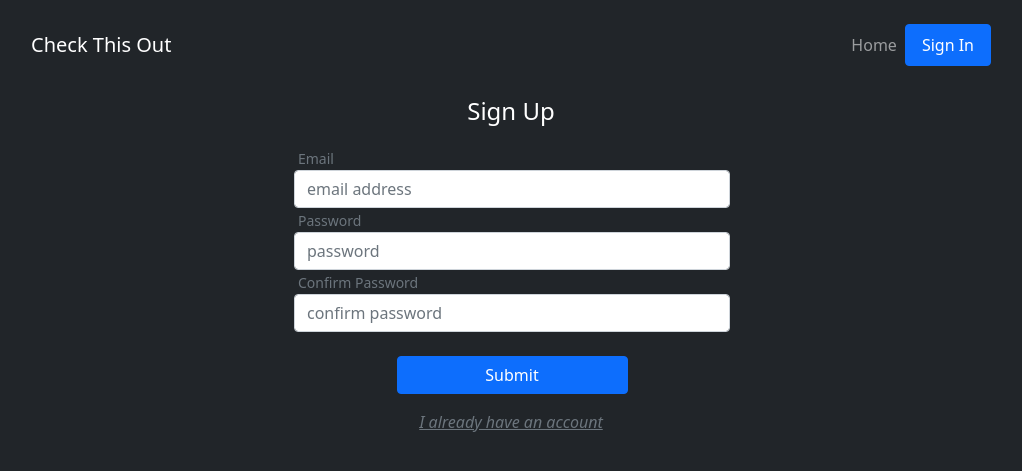
After one commit to jcksnfales/ct_capstone, a Flask app: page /signup in a window 1280 px wide. The commit adds this page. Shown: the top 471 px of the page, without its empty margins (129-1151 px from the left). Run offline with Flask 2, Linux system fonts and the light colour scheme; some libraries are stand-ins or nearby versions.

Commit message:
Copied auth functionality from book catalog webapp

```diff
--- a/app/__init__.py
+++ b/app/__init__.py
@@ -1,9 +1,25 @@
 from flask import Flask
 from config import Config
 from .site.routes import site
+from .authentication.routes import auth
+from .api.routes import api
+
+from flask_sqlalchemy import SQLAlchemy
+from flask_migrate import Migrate
+from models import db as root_db, login_manager, ma
+from flask_cors import CORS
+from helpers import JSONEncoder
 
 app = Flask(__name__)
+CORS(app)
 
 app.register_blueprint(site)
+app.register_blueprint(auth)
+app.register_blueprint(api)
 
+app.json_encoder = JSONEncoder
 app.config.from_object(Config)
+root_db.init_app(app)
+login_manager.init_app(app)
+ma.init_app(app)
+migrate = Migrate(app, root_db)
--- /dev/null
+++ b/app/api/routes.py
@@ -0,0 +1,5 @@
+from flask import Blueprint, request, jsonify, render_template
+from helpers import token_required
+from models import db, User
+
+api = Blueprint('api',__name__, url_prefix='/api')
--- /dev/null
+++ b/app/authentication/auth_templates/sign_up.html
@@ -0,0 +1,48 @@
+{% extends 'base.html' %}
+
+{% block content %}
+<main class="container w-75">
+    <!-- HEADER TEXT -->
+    <header class="row mt-2 py-1 text-center">
+        <div class="col-12 px-0 h4">Sign Up</div>
+    </header>
+    <!-- FLASHED MESSAGES -->
+    {% include 'flashes.html' %}
+    <!-- FORM CONTENT -->
+    <div class="row">
+        <aside class="col-7 col-md-6 col-lg-5 ps-0 pe-4 mx-auto">
+            <form method="POST">
+                {{ form.hidden_tag() }}
+                <div class="form-group my-2">
+                    <!-- EMAIL -->
+                    <fieldset id="email-field">
+                        <small class="ms-1 mb-1 text-secondary">{{ form.email.label }}</small>
+                        {{ form.email(class = 'form-control', placeholder = 'email address') }}
+                    </fieldset>
+                        {% if form.email.errors %}
+                        <!-- EMAIL VALIDATION ERROR -->
+                        <div class="ms-1 text-danger"><em>{{ form.email.errors[0] }}</em></div>
+                        {% endif %}
+                    <!-- PASSWORD -->
+                    <fieldset id="pass-field">
+                        <small class="ms-1 mb-1 text-secondary">{{ form.password.label }}</small>
+                        {{ form.password(class = 'form-control', placeholder = 'password') }}
+                    </fieldset>
+                    <!-- PASSWORD CONFIRM -->
+                    <fieldset id="pass-confirm-field">
+                        <small class="ms-1 mb-1 text-secondary">{{ form.password_confirm.label }}</small>
+                        {{ form.password_confirm(class = 'form-control', placeholder = 'confirm password') }}
+                    </fieldset>
+                        {% if form.password.errors %}
+                        <!-- PW VALIDATION ERROR -->
+                        <div class="ms-1 text-danger"><em>{{ form.password.errors[0] }}</em></div>
+                        {% endif %}
+                </div>
+                <!-- SUBMIT BUTTON -->
+                <div class="col-6 mx-auto">{{ form.submit_button(class = 'btn btn-primary btn-block mt-3 w-100') }}</div>
+            </form>
+        </aside>
+        <a href="{{ url_for('auth.signin') }}" class="text-secondary text-center px-0 mt-3"><em>I already have an account</em></a>
+    </div>
+</main>
+{% endblock %}
--- /dev/null
+++ b/app/authentication/routes.py
@@ -0,0 +1,68 @@
+from forms import UserLoginForm, UserRegisterForm
+from models import User, db, check_password_hash
+from flask import Blueprint, render_template, request, redirect, flash
+from flask_login import login_user, logout_user, LoginManager, current_user, login_required
+
+auth = Blueprint('auth', __name__, template_folder='auth_templates')
+
+# SIGN UP
+@auth.route('/signup', methods=['GET','POST'])
+def signup():
+    form = UserRegisterForm()
+
+    try:
+        if request.method == 'POST' and form.validate_on_submit():
+            email = form.email.data
+            password = form.password.data
+
+            # find existing users' emails with a database query
+            existing_users = [e[0] for e in db.session.query(User.email).all()]
+            # then, check entered email against existing emails
+            if email in existing_users:
+                # if there's already an account registered with that email, return the user an error
+                flash(f'"{email}" has already been registered.', category='auth-register-failed')
+                return redirect('/signup')
+            else:
+                # otherwise, register the email
+                new_user = User(email, password=password)
+                db.session.add(new_user)
+                db.session.commit()
+
+                flash(f'Successfully registered "{email}"', category='auth-register-success')
+                return redirect('/signin')
+    except:
+        raise Exception('Invalid Form Data')
+    return render_template('sign_up.html', form=form)
+
+# SIGN IN
+@auth.route('/signin', methods=['GET','POST'])
+def signin():
+    form = UserLoginForm()
+
+    try:
+        if request.method == 'POST' and form.validate_on_submit():
+            email = form.email.data
+            password = form.password.data
+
+            # query the database for the given user's record
+            logged_user = User.query.filter(User.email == email).first()
+            # check if there is an existing record for the given user, and check the given password against the recorded one
+            if logged_user and check_password_hash(logged_user.password, password):
+                # if the username and password are valid, log user in and return a success message
+                login_user(logged_user)
+                flash('Successfully logged in.', 'auth-login-success')
+                return redirect('/')
+            else:
+                # if the username/password are NOT valid, return the user an error message
+                flash('Incorrect username or password.', category='auth-login-failed')
+                return redirect('/signin')
+    except:
+        raise Exception('Invalid Form Data')
+    return render_template('sign_in.html', form=form)
+
+# LOG OUT
+@auth.route('/logout')
+def logout():
+    logout_user()
+    flash('Successfully logged out.', 'auth-logout-success')
+    return redirect('/signin')
--- a/app/static/css/style.css
+++ b/app/static/css/style.css
@@ -1,3 +1,19 @@
 /* * {
     border: 1px solid red;
 } */
+
+*,*:before,*::after{
+    padding: 0;
+    margin: 0;
+    box-sizing: inherit;
+}
+
+#logout-btn{
+    color: #dc3545;
+}
+#logout-btn:hover{
+    color: white;
+}
+#logout-btn:focus{
+    color: white;
+}
--- a/app/templates/base.html
+++ b/app/templates/base.html
@@ -20,7 +20,15 @@
                     <li class="nav-item">
                         <a href="/" class="nav-link">Home</a>
                     </li>
+                <!-- LOGGED IN -->
+                {% if current_user.is_authenticated %}
                 </ul>
+                <a href="{{ url_for('auth.logout') }}" class="btn btn-outline-danger nav-link my-2" id="logout-btn">Sign Out</a>
+                <!-- NOT LOGGED IN -->
+                {% else %}
+                </ul>
+                <a href="{{ url_for('auth.signin') }}" class="btn btn-primary text-white nav-link my-2">Sign In</a>
+                {% endif %}
             </div>
         </div>
     </nav>
--- /dev/null
+++ b/app/templates/flashes.html
@@ -0,0 +1,17 @@
+{% with flashes = get_flashed_messages(with_categories=True) %}
+    {% if flashes %}
+        <ul id="flash-messages" class="text-center list-unstyled mb-0 mt-1">
+        {% for category, message in flashes %}
+            {% if 'success' in category %}
+            <li class="text-success">{{ message }}</li>
+            {% elif 'fail' in category %}
+            <li class="text-danger">{{ message }}</li>
+            {% else %}
+            <li class="text-secondary">{{ message }}</li>
+            {% endif %}
+        {% endfor %}
+        </ul>
+    {% else %}
+        <!-- no flashed messages found -->
+    {% endif %}
+{% endwith %}
--- a/config.py
+++ b/config.py
@@ -6,6 +6,6 @@ load_dotenv(os.path.join(basedir, '.env'))
 class Config():
     FLASK_APP = os.getenv('FLASK_APP')
     FLASK_ENV = os.getenv('FLASK_ENV')
-    SECRET_KEY = os.environ.get('SECRET_KEY')
+    SECRET_KEY = os.environ.get('SECRET_KEY') or 'SUPER DUPER SECRET KEY'
     SQLALCHEMY_DATABASE_URI = os.environ.get('DATABASE_URI') or 'sqlite:///' + os.path.join(basedir, 'app.db')
     SQLALCHEMY_TRACK_NOTIFICATIONS = False
--- a/forms.py
+++ b/forms.py
@@ -0,0 +1,16 @@
+from flask_wtf import FlaskForm
+from wtforms import StringField, PasswordField, SubmitField, IntegerField, BooleanField
+from wtforms.validators import DataRequired, Email, EqualTo, ValidationError
+
+# AUTH LOGIN FORM
+class UserLoginForm(FlaskForm):
+    email = StringField('Email', validators=[DataRequired(), Email(message='Please enter a valid email address.')])
+    password = PasswordField('Password', validators=[DataRequired()])
+    submit_button = SubmitField('Submit')
+
+# AUTH REGISTRATION FORM
+class UserRegisterForm(FlaskForm):
+    email = StringField('Email', validators=[DataRequired(), Email(message='Please enter a valid email address.')])
+    password = PasswordField('Password', validators=[DataRequired(), EqualTo('password_confirm', message='Passwords must match.')])
+    password_confirm = PasswordField('Confirm Password')
+    submit_button = SubmitField('Submit')
--- a/helpers.py
+++ b/helpers.py
@@ -0,0 +1,34 @@
+from functools import wraps
+import secrets
+from flask import request, jsonify, json
+import decimal
+
+from models import User
+
+def token_required(our_flask_function):
+    @wraps(our_flask_function)
+    def decorated(*args, **kwargs):
+        token = None
+
+        if 'x-access-token' in request.headers:
+            token = request.headers['x-access-token'].split(' ')[1]
+        if not token:
+            return jsonify({'message': 'Token is missing.'}), 401
+
+        try:
+            current_user_token = User.query.filter_by(token = token).first()
+            print(token)
+            print(current_user_token)
+        except:
+            owner=User.query.filter_by(token=token).first()
+
+            if token != owner.token and secrets.compare_digest(token, owner.token):
+                return jsonify({'message': 'Token is invalid'})
+        return our_flask_function(current_user_token, *args, **kwargs)
+    return decorated
+
+class JSONEncoder(json.JSONEncoder):
+    def default(self, obj):
+        if isinstance(obj, decimal.Decimal):
+            return str(obj)
+        return super(JSONEncoder,self).default(obj)
--- /dev/null
+++ b/package.json
@@ -0,0 +1,5 @@
+{
+  "dependencies": {
+    "greenlet": "^1.1.0"
+  }
+}
```
Also changed, not shown: app/authentication/auth_templates/sign_in.html (added, +39 -0 lines), models.py (+48 -0 lines), package-lock.json (added), 1 other file.
